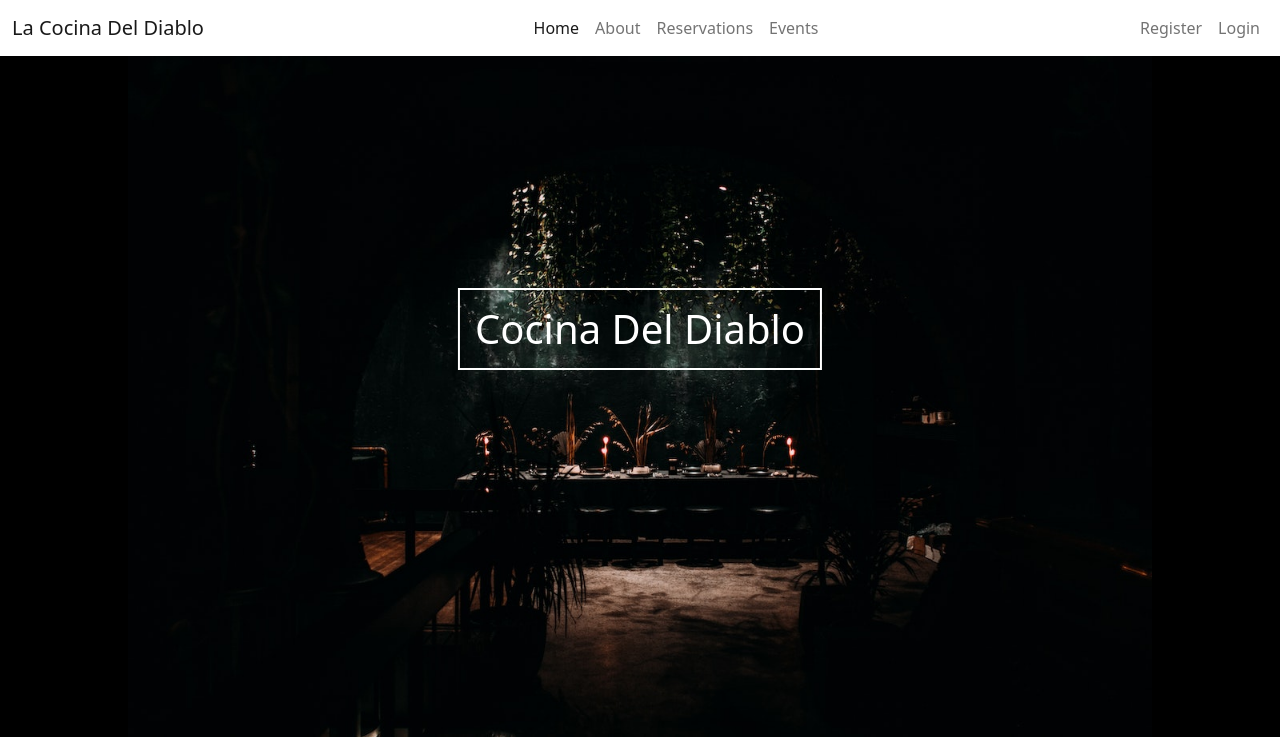
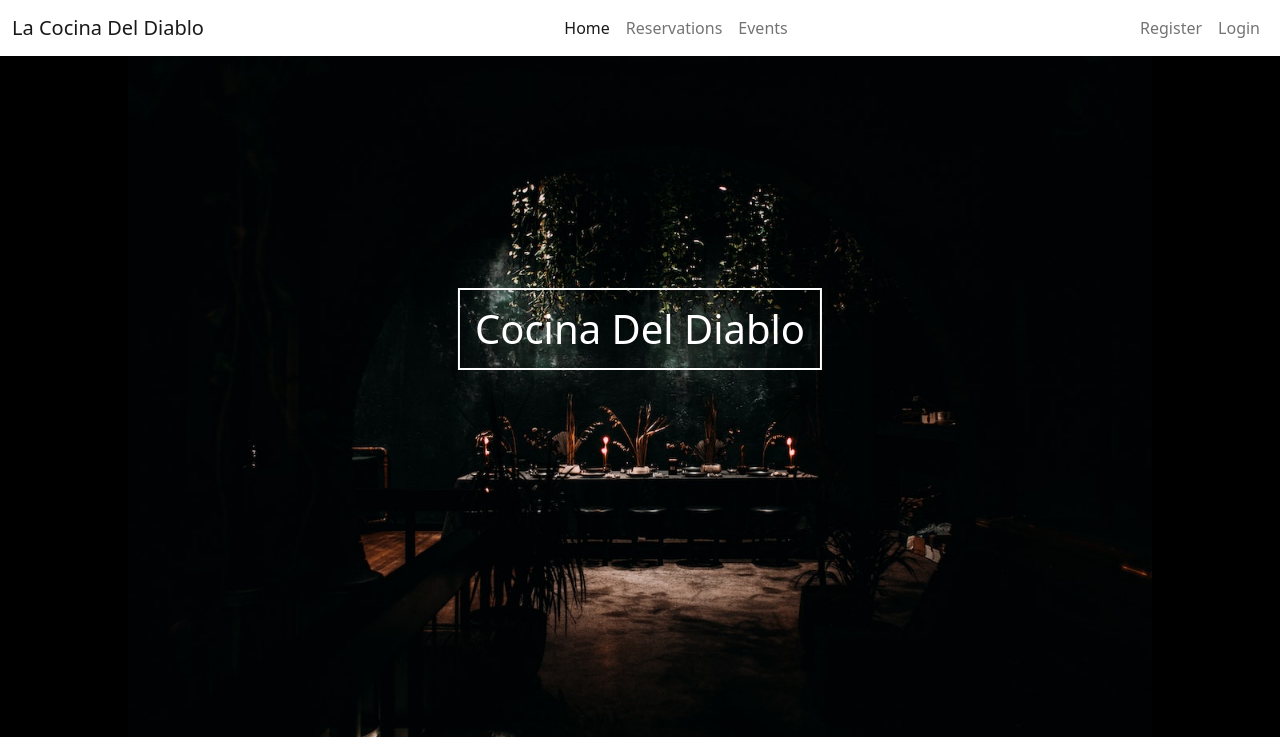
Before and after one commit to Alan-Bushell/la-cocina-del-diablo, a Django app: page / in a window 1280 px wide. Shown: the top 737 px of the page. Run offline with Django 3.2, Linux system fonts and the light colour scheme; data that the repository does not hold is empty; some libraries are stand-ins or nearby versions.

Commit message:
delete about page

```diff
--- a/restaurant/urls.py
+++ b/restaurant/urls.py
@@ -5,7 +5,6 @@ from . import views
 urlpatterns = [
     path('', views.index, name='home'),
     path('profile/', views.profile, name='profile'),
-    path('about/', views.about, name='about'),
     path('restaurant/', views.restaurant, name='restaurant'),
     path('edit_booking/<booking_id>', views.edit_booking, name='edit_booking'),
     path('delete_booking/<booking_id>', views.delete_booking,
--- a/restaurant/views.py
+++ b/restaurant/views.py
@@ -61,13 +61,6 @@ def profile(request):
     bookings = Booking.objects.all()
     return render(request, "profile.html",
                   {'bookings': bookings})
-
-
-def about(request):
-    """
-    renders about page
-    """
-    return render(request, "about.html")
 
 
 def restaurant(request):
--- a/templates/base.html
+++ b/templates/base.html
@@ -30,9 +30,6 @@
                 <ul class="navbar-nav nav-main-links">
                     <li class="nav-item">
                         <a class="nav-link active" aria-current="page" href="{% url 'home' %}">Home</a>
-                    </li>
-                    <li class="nav-item">
-                        <a class="nav-link" aria-current="page" href="{% url 'about' %}">About</a>
                     </li>
                     <li class="nav-item">
                         <a class="nav-link" aria-current="page" href="{% url 'restaurant' %}">Reservations</a>
```
Also changed, not shown: templates/about.html (deleted, +0 -8 lines).
